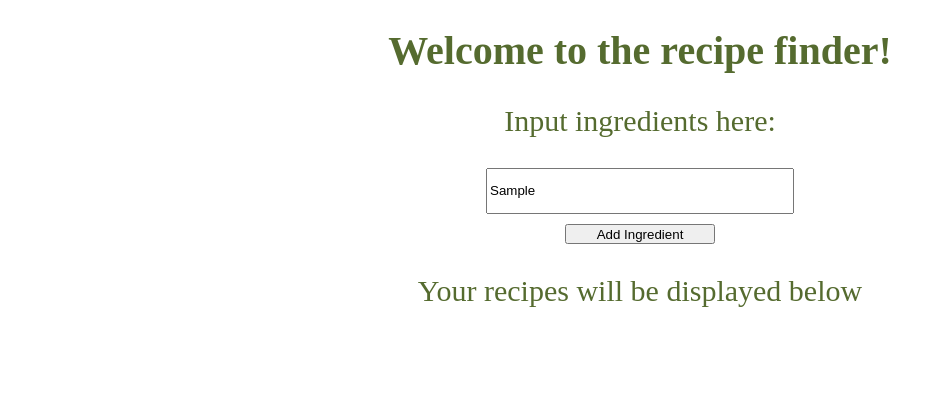
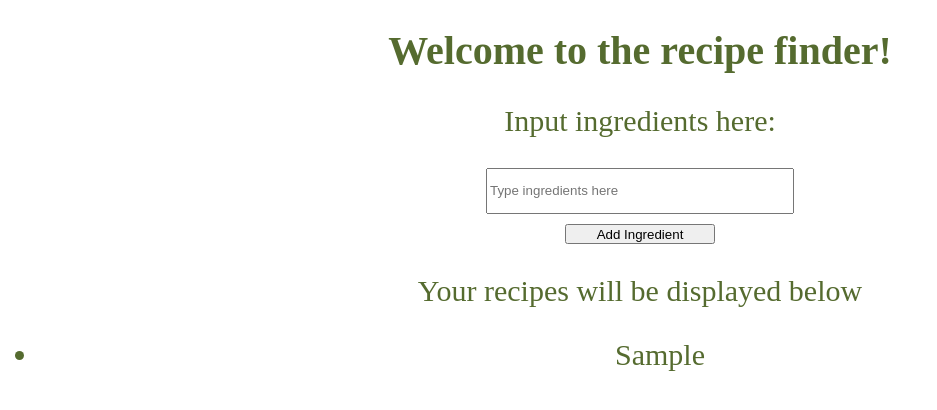
Before and after one commit to SoulaiVang/Recipify, a React (Create React App) app: page / in a window 1280 px wide. Both pictures are taken after typing "Sample" into the empty fields and a click on the button "Add Ingredient". Shown: the top 410 px of the page, without its empty margins (0-937 px from the left). Built offline with nearby package versions, Linux system fonts and the light colour scheme.

Commit message:
Saving... Ingredients print on screen

```diff
--- a/src/App.js
+++ b/src/App.js
@@ -1,7 +1,19 @@
-
+import React, { useState } from 'react';
 import './App.css';
 
 function App() {
+  const [ingredientsList, setIngredientsList] = useState([]);
+
+  const addIngredient = () => {
+    const ingredientInput = document.querySelector('.add-ingredients-input');
+    const newIngredient = ingredientInput.value.trim();
+
+    if (newIngredient !== '') {
+      setIngredientsList((prevList) => [...prevList, newIngredient]);
+      ingredientInput.value = ''; // Clear the input field after adding the ingredient
+    }
+  };
+
   return (
     <div className="App">
       <div className="App-header">
@@ -19,13 +31,19 @@ function App() {
             placeholder="Type ingredients here"
             className="add-ingredients-input"
           />
-          <button className="add-ingredient-button">
+          <button className="add-ingredient-button" onClick={addIngredient}>
             Add Ingredient
           </button>
         </div>
         <p>
           Your recipes will be displayed below
         </p>
+        {/* Displaying the ingredient list */}
+        <ul>
+          {ingredientsList.map((ingredient, index) => (
+            <li key={index}>{ingredient}</li>
+          ))}
+        </ul>
       </div>
     </div>
   );
```
